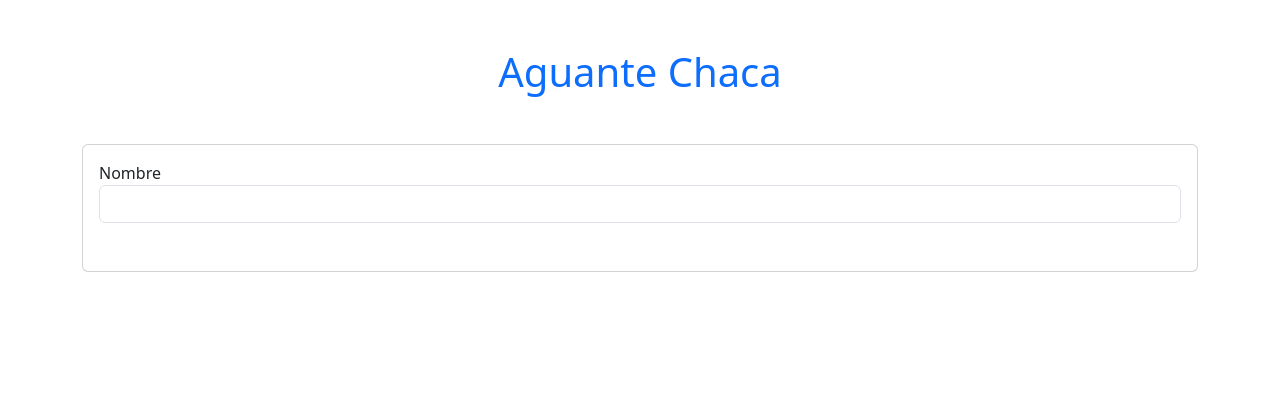
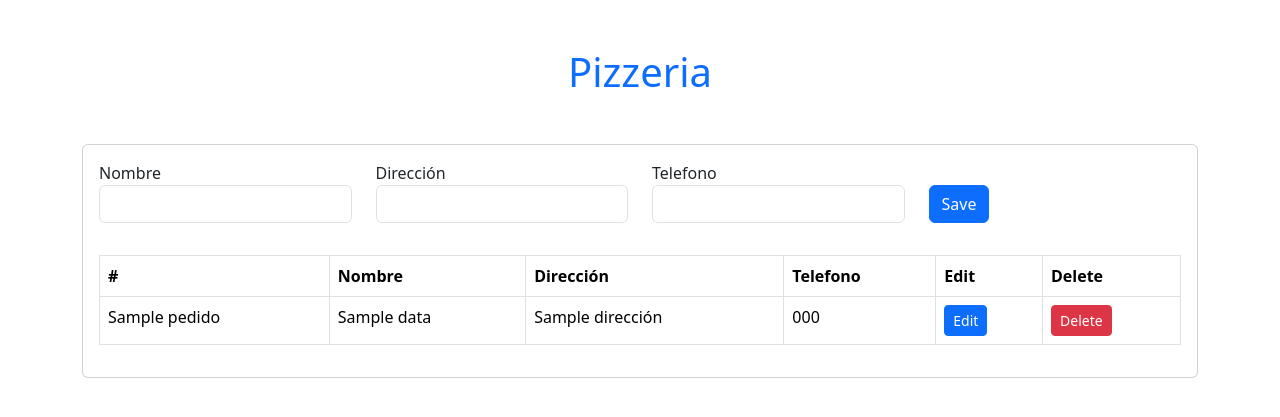
Before and after one commit to TiagoPalmieri/AppFlask-Base-de-datos, a Flask app: template Pizzeria/python-mysql-flask/src/templates/index.html in a window 1280 px wide. Shown: the top 417 px of the page. Run offline with Flask 3, Linux system fonts and the light colour scheme; the template is opened without the code that fills it: most values are stand-ins (such as "Sample title", 1, 10 or a date in 2020).

Commit message:
Add files via upload

```diff
--- a/Pizzeria/python-mysql-flask/src/app.py
+++ b/Pizzeria/python-mysql-flask/src/app.py
@@ -1,6 +1,9 @@
-from flask import Flask, render_template
+from flask import Flask, render_template, request
 import os
 import database as db
+
+#pip install flask
+#pip install mysql-connector-python
 
 template_dir = os.path.dirname(os.path.abspath(os.path.dirname(__file__)))
 template_dir = os.path.join(template_dir, 'src', 'templates')
@@ -11,8 +14,27 @@ app = Flask(__name__, template_folder = template_dir)
 #Rutas de la aplicación
 @app.route('/')
 def home():
+    cursor = db.database.cursor()
+    cursor.execute("SELECT * FROM pedido")
+    myresult = cursor.fetchall()
+    #Convertir los datos a diccionario
+    insertObject = []
+    columnNames = [column[0] for column in cursor.description]
+    for record in myresult:
+        insertObject.append(dict(zip(columnNames, record)))
+    cursor.close()
+    return render_template('index.html', data=insertObject)
 
-    return render_template('index.html')
+#Ruta para guardar pedidos en la db
+@app.route('/user', methods=['POST'])
+def addPedido():
+    nombre = request.form['Nombre']
+    direccion = request.form['Dirección']
+    telefono = request.form['Telefono']
+
+    if nombre and direccion and telefono:
+        cursor = db.database.cursor()
+        sql = "INSERT INTO pedido (nombre, direccion, telefono) VALUES"
 
 
 
--- a/Pizzeria/python-mysql-flask/src/templates/index.html
+++ b/Pizzeria/python-mysql-flask/src/templates/index.html
@@ -10,20 +10,58 @@
 
 </head>
 <body>
-    <h1 class="text-center mt-5 mb-5 text-primary">Aguante Chaca</h1>
+    <h1 class="text-center mt-5 mb-5 text-primary">Pizzeria</h1>
 
     <div class="container">
         <div class="card">
             <div class="card-body">
-                <form action=""method="POST">
+                <form action="/user" method="POST">
                     <div class="row mb-3">
                         <div class="col">
                             <label>Nombre</label>
                             <input type="text" class="form-control mb-3" name="Nombre">
                         </div>
+                        <div class="col">
+                            <label>Dirección</label>
+                            <input type="text" class="form-control mb-3" name="Dirección">
+                        </div>
+                        <div class="col">
+                            <label>Telefono</label>
+                            <input type="text" class="form-control mb-3" name="Telefono">
+                        </div>
+                        <div class="col">
+                            <button class="btn btn-primary mb-3 mt-4" type="submit">Save</button>
+                        </div>
                     </div>
+                </form>
 
-                </form>
+                <!-- Tabla -->
+
+                <table class="table table-bordered">
+                    <thead>
+                        <th scope="col">#</th>
+                        <th scope="col">Nombre</th>
+                        <th scope="col">Dirección</th>
+                        <th scope="col">Telefono</th>
+                        <th scope="col">Edit</th>
+                        <th scope="col">Delete</th>
+                    </thead>
+
+                <tbody>
+                    {% for d in data %}
+                    <tr>
+                        <td>{{d.nro.pedido}}</td>
+                        <td>{{d.Nombre}}</td>
+                        <td>{{d.Dirección}}</td>
+                        <td>{{d.Telefono}}</td>
+                        <td><button class="btn btn-primary btn-sm" id="">Edit</button></td>
+                        <td><a href="#" class="btn btn-danger btn-sm">Delete</a></td>
+                    </tr>
+                    {% endfor %}
+                </tbody>
+
+                </table>
+
             </div>
         </div>
     </div>
```
Also changed, not shown: Pizzeria/python-mysql-flask/src/admin.sql (+4 -4 lines).
